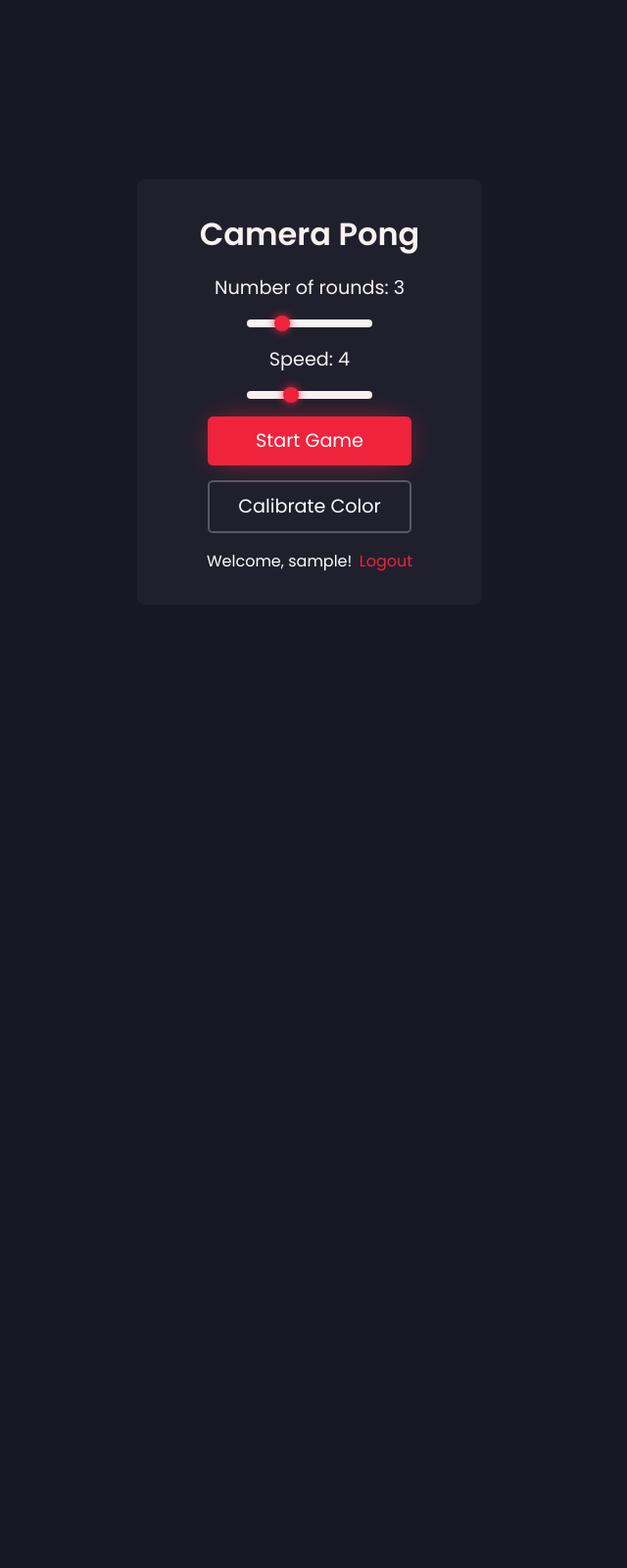
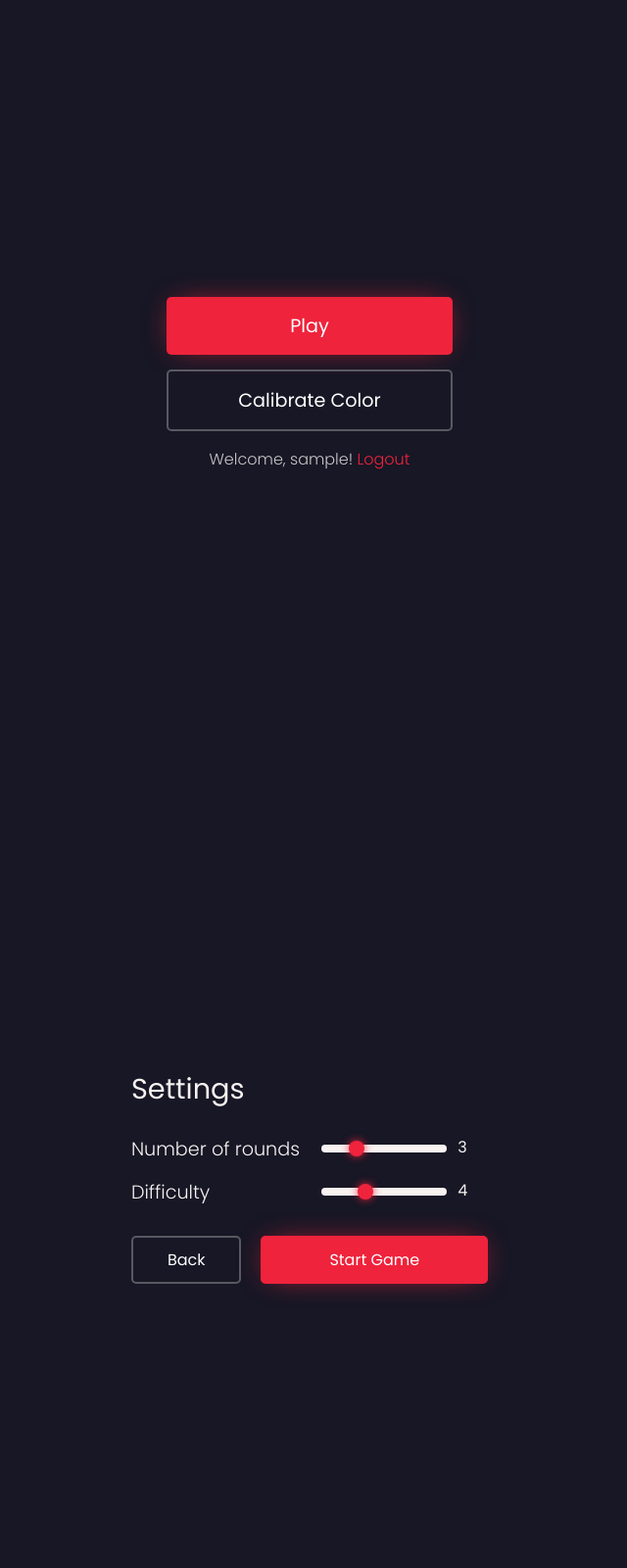
Before and after one commit to Vipness/Camera-Pong, a PHP site: page / in a window 1280 px wide. Shown: the whole page at 98% size, without its empty margins (324-964 px from the left). Before the commit the page ends 583 px from the top, so only its background shows below. Run offline with PHP 8.4, Linux system fonts and the light colour scheme; the visitor is signed in with stand-in values (Sample User, id 1).

Commit message:
Change menu design

```diff
--- a/css/style.css
+++ b/css/style.css
@@ -5,41 +5,114 @@
     font-family: var(--font);
 }
 
+html {
+    scroll-behavior: smooth;
+}
+
 body {
-    height: 100vh;
     margin: 0;
     background-color: var(--background);
+}
+
+body::-webkit-scrollbar {
+    display: none;
+}
+
+.page {
+    height: 100vh;
     display: flex;
     justify-content: center;
     align-items: center;
 }
 
-.wrapper {
-    width: 22em;
-    margin: 0 auto;
-    padding: 2em;
-    color: var(--text);
-    background-color: var(--secondary);
-    border-radius: 0.5rem;
-    display: flex;
-    flex-direction: column;
-    align-items: center;
-    justify-content: center;
-    gap: 1em;
-}
-
-h1 {
+h1,
+h2 {
     color: var(--text);
     margin: 0;
     font-weight: 600;
     text-align: center;
 }
 
-label {
+.buttons {
+    display: flex;
+    flex-direction: column;
+    gap: 15px;
+    margin-bottom: 15px;
+}
+
+button {
+    border-radius: 5px;
+    padding: 15px;
+    cursor: pointer;
+}
+
+button a {
+    color: white;
+    text-decoration: none;
     font-size: 1.2rem;
+}
+
+.buttons button a {
+    padding: 1rem 3.5rem;
+}
+
+.btnPlay {
+    border: none;
+    background-color: var(--primary);
+    box-shadow: 0px 0px 30px -10px var(--primary);
+}
+
+.btnInactive {
+    background: transparent;
+    outline: none;
+    border: 2px solid var(--shadow);
+}
+
+.btnInactive:hover {
+    border-color: var(--accent);
+    box-shadow: 0px 0px 20px -10px var(--accent);
+}
+
+/* inserted by PHP */
+.login,
+.userWelcome {
+    color: rgba(248, 242, 241, 0.8);
+    text-align: center;
+    font-weight: 300;
+}
+
+.login a,
+.logout {
+    color: var(--primary);
+    text-decoration: none;
+}
+
+h2 {
+    font-size: 1.8rem;
+    font-weight: 400;
+    text-align: left;
+    margin-bottom: 25px;
+}
+
+.settings {
+    display: grid;
+    grid-template-columns: repeat(2, 1fr);
+    grid-template-rows: repeat(2, 1fr);
+    grid-column-gap: 20px;
+    grid-row-gap: 15px;
+    margin-bottom: 30px;
+}
+
+.settings label {
+    font-size: 1.2rem;
+    font-weight: 300;
     color: var(--text);
-    text-align: center;
     cursor: text;
+}
+
+.setting>span {
+    color: var(--text);
+    margin-left: 5px;
 }
 
 /*********** Baseline, reset range styles ***********/
@@ -94,56 +167,19 @@ input[type="range"]::-moz-range-thumb {
     box-shadow: 0px 0px 8px var(--primary);
 }
 
-.buttons {
+.settings-buttons {
     display: flex;
-    flex-direction: column;
-    gap: 15px;
+    gap: 20px;
 }
 
-.buttons button {
-    border-radius: 0.4em;
-    padding: 0.8em 0;
-    cursor: pointer;
+.settings-buttons button {
+    padding: 10px 35px;
 }
 
-.buttons button a {
-    color: white;
-    text-decoration: none;
-    font-size: 1.2rem;
-    padding: 1em 1.5em;
+.settings-buttons button a {
+    font-size: 1rem;
 }
 
-.btnStart {
-    border: none;
-    background-color: var(--primary);
-    box-shadow: 0px 0px 30px -10px var(--primary);
+.settings-buttons .btnPlay {
+    flex: 1;
 }
-
-.btnCalibrate {
-    background: transparent;
-    outline: none;
-    border: 2px solid var(--shadow);
-}
-
-.btnCalibrate:hover {
-    border-color: var(--accent);
-    box-shadow: 0px 0px 20px -10px var(--accent);
-}
-
-/* inserted by PHP */
-.login {
-    color: var(--text);
-    margin: 0;
-}
-
-.login a,
-.logout {
-    color: var(--primary);
-    text-decoration: none;
-    margin-left: 0.2em;
-}
-
-.userWelcome {
-    color: white;
-    margin: 0;
-}
--- a/index.php
+++ b/index.php
@@ -11,18 +11,13 @@
 </head>
 
 <body>
-    <div class="wrapper">
-        <h1>Camera Pong</h1>
+    <div class="page">
+        <!-- <h1>Camera Pong</h1> -->
 
-        <label for="rounds">Number of rounds: <span id="roundsText"></span></label>
-        <input type="range" min="2" max="6" value="3" id="rounds">
-
-        <label for="speed">Speed: <span id="speedText"></span></label>
-        <input type="range" min="2" max="8" value="4" id="speed">
-
+        <div class="menu">
             <div class="buttons">
-            <button class="btnStart"><a href="./subpages/pong.html">Start Game</a></button>
-            <button class="btnCalibrate"><a href="./subpages/calibrator.html">Calibrate Color</a></button>
+                    <button class="btnPlay"><a href="#settings">Play</a></button>
+                    <button class="btnInactive"><a href="./subpages/calibrator.html">Calibrate Color</a></button>
             </div>
 
             <?php
@@ -36,6 +31,32 @@
                 }
             ?>
         </div>
+    </div>
+
+    <div class="page">
+        <div class="settings-wrapper" id="settings">
+            <h2>Settings</h2>
+
+            <div class="settings">
+                <label for="rounds">Number of rounds</label>
+                <div class="setting">
+                    <input type="range" min="2" max="6" value="3" id="rounds">
+                    <span id="roundsText"></span>
+                </div>
+
+                <label for="speed">Difficulty</label>
+                <div class="setting">
+                    <input type="range" min="2" max="8" value="4" id="speed">
+                    <span id="speedText"></span>
+                </div>
+            </div>
+
+            <div class="settings-buttons">
+                <button class="btnInactive"><a href="#">Back</a></button>
+                <button class="btnPlay"><a href="./subpages/pong.html">Start Game</a></button>
+            </div>
+        </div>
+    </div>
 </body>
 
 </html>
```
Lines whose indentation alone changed are shown as unchanged.
